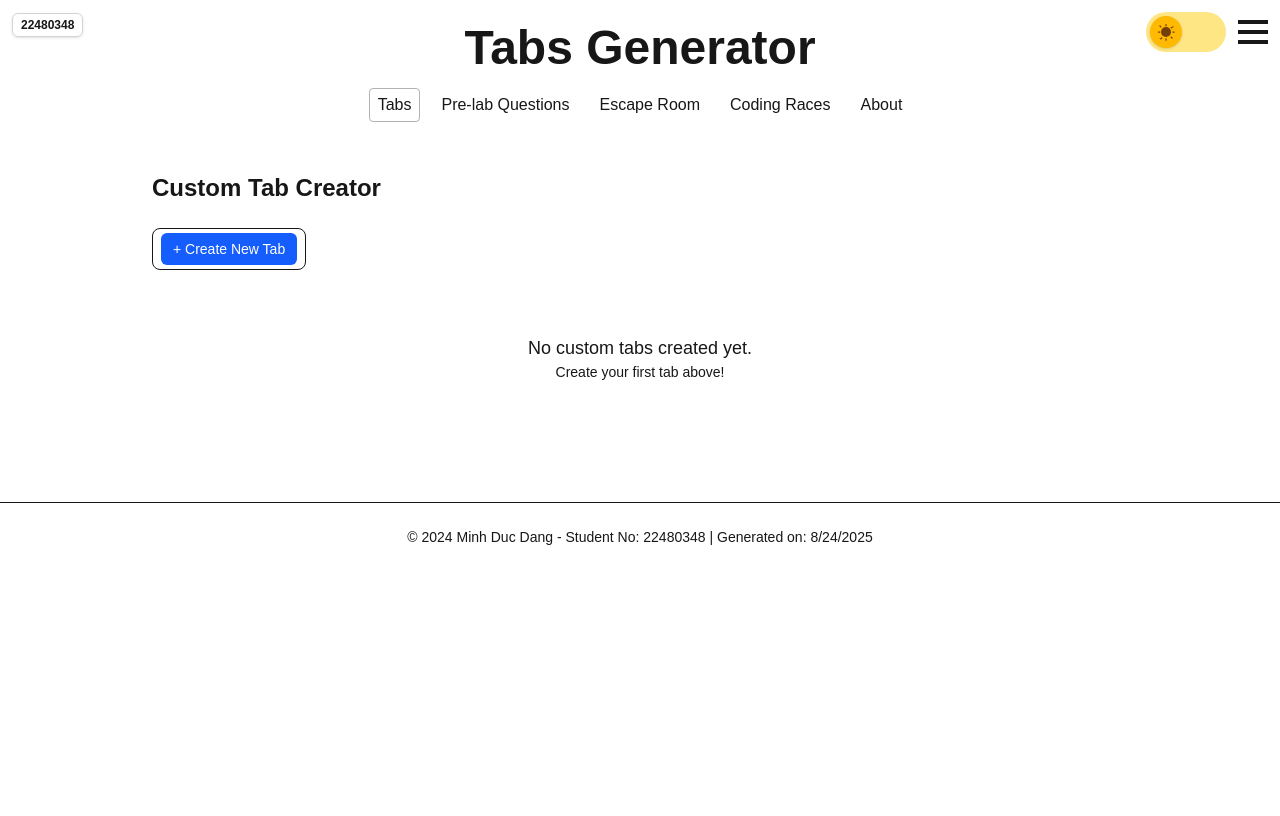
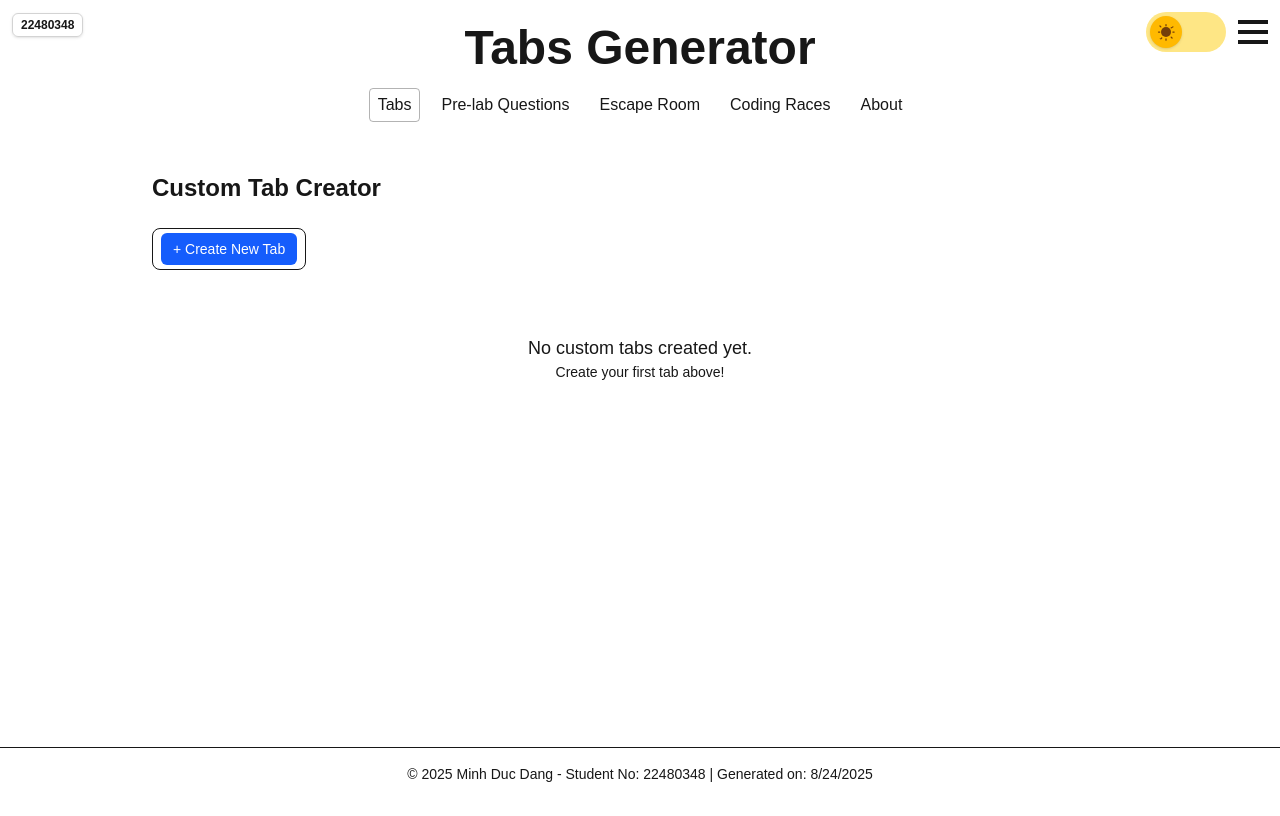
Before and after one commit to Duc1704/CWA_Ass1, a Next.js app: page / in a window 1280 px wide. Built offline with nearby package versions, Linux system fonts and the light colour scheme.

Commit message:
seperate footer into components

```diff
--- /dev/null
+++ b/app/components/Footer.tsx
@@ -0,0 +1,11 @@
+import { STUDENT_NAME, STUDENT_NUMBER } from '../layout';
+
+export default function Footer(): JSX.Element {
+  return (
+    <footer className="fixed bottom-0 left-0 right-0 py-4 text-center text-[--foreground]/70 border-t border-[--foreground]/20 bg-[--background] z-10">
+      <p className="text-sm">
+        © 2025 {STUDENT_NAME} - Student No: {STUDENT_NUMBER} | Generated on: {new Date().toLocaleDateString()}
+      </p>
+    </footer>
+  );
+}
--- a/app/page.tsx
+++ b/app/page.tsx
@@ -1,10 +1,10 @@
 import HamburgerMenu from './components/HamburgerMenu';
 import Tabs from './components/Tabs';
-import { STUDENT_NAME, STUDENT_NUMBER } from './layout';
+import Footer from './components/Footer';
 
 export default function Home(): JSX.Element {
   return (
-    <div>
+    <div className="pb-20">
       <HamburgerMenu />
       <div className="flex justify-center mt-4">
         <h1 className="text-5xl font-extrabold transition-colors duration-200 mt-2 text-center cursor-default" style={{ color: 'var(--foreground)' }}>
@@ -16,11 +16,7 @@ export default function Home(): JSX.Element {
       </div>
 
       {/* Footer */}
-              <footer className="mt-16 py-6 text-center text-[--foreground]/70 border-t border-[--foreground]/20">
-          <p className="text-sm">
-            © 2024 {STUDENT_NAME} - Student No: {STUDENT_NUMBER} | Generated on: {new Date().toLocaleDateString()}
-          </p>
-        </footer>
+      <Footer />
     </div>
   );
 }
```
